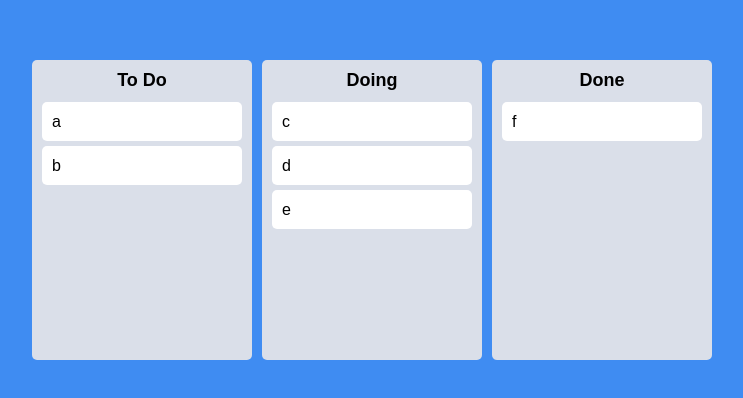
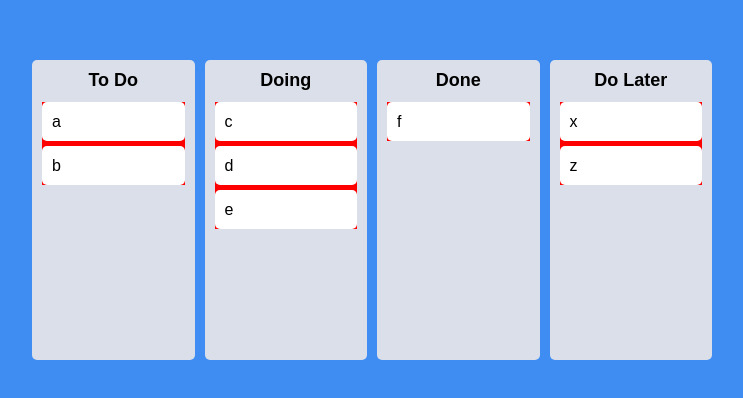
Before and after one commit to clianor/react-masterclass, a React (Create React App) app: page / in a window 1280 px wide. Shown: the part 190-588 px from the top of the page, without its empty margins (268-1011 px from the left). Built offline with nearby package versions, Linux system fonts and the light colour scheme.

Commit message:
Cross Board Movement

```diff
--- a/src/App.tsx
+++ b/src/App.tsx
@@ -30,16 +30,36 @@
 		(info: DropResult) => {
 			console.log(info);
 			const { destination, draggableId, source } = info;
+			if (!destination) return;
+
 			if (destination?.droppableId === source.droppableId) {
 				// same board movement.
 				setTodos((allBoards) => {
 					const boardCopy = [...allBoards[source.droppableId]];
+
 					boardCopy.splice(source.index, 1);
 					boardCopy.splice(destination.index, 0, draggableId);
 
 					return {
 						...allBoards,
 						[source.droppableId]: boardCopy,
+					};
+				});
+			}
+
+			if (destination.droppableId !== source.droppableId) {
+				// cross board movement
+				setTodos((allBoards) => {
+					const sourceBoard = [...allBoards[source.droppableId]];
+					const destinationBoard = [...allBoards[destination.droppableId]];
+
+					sourceBoard.splice(source.index, 1);
+					destinationBoard.splice(destination?.index, 0, draggableId);
+
+					return {
+						...allBoards,
+						[source.droppableId]: sourceBoard,
+						[destination.droppableId]: destinationBoard,
 					};
 				});
 			}
--- a/src/atoms.tsx
+++ b/src/atoms.tsx
@@ -10,5 +10,6 @@
 		'To Do': ['a', 'b'],
 		Doing: ['c', 'd', 'e'],
 		Done: ['f'],
+		'Do Later': ['x', 'z'],
 	},
 });
--- a/src/components/Board.tsx
+++ b/src/components/Board.tsx
@@ -28,7 +28,10 @@
 			<Title>{boardId}</Title>
 			<Droppable droppableId={boardId}>
 				{(magic) => (
-					<div ref={magic.innerRef} {...magic.droppableProps}>
+					<div
+						style={{ backgroundColor: 'red' }}
+						ref={magic.innerRef}
+						{...magic.droppableProps}>
 						{toDos.map((toDo, index) => (
 							<DragabbleCard key={toDo} index={index} toDo={toDo} />
 						))}
```
